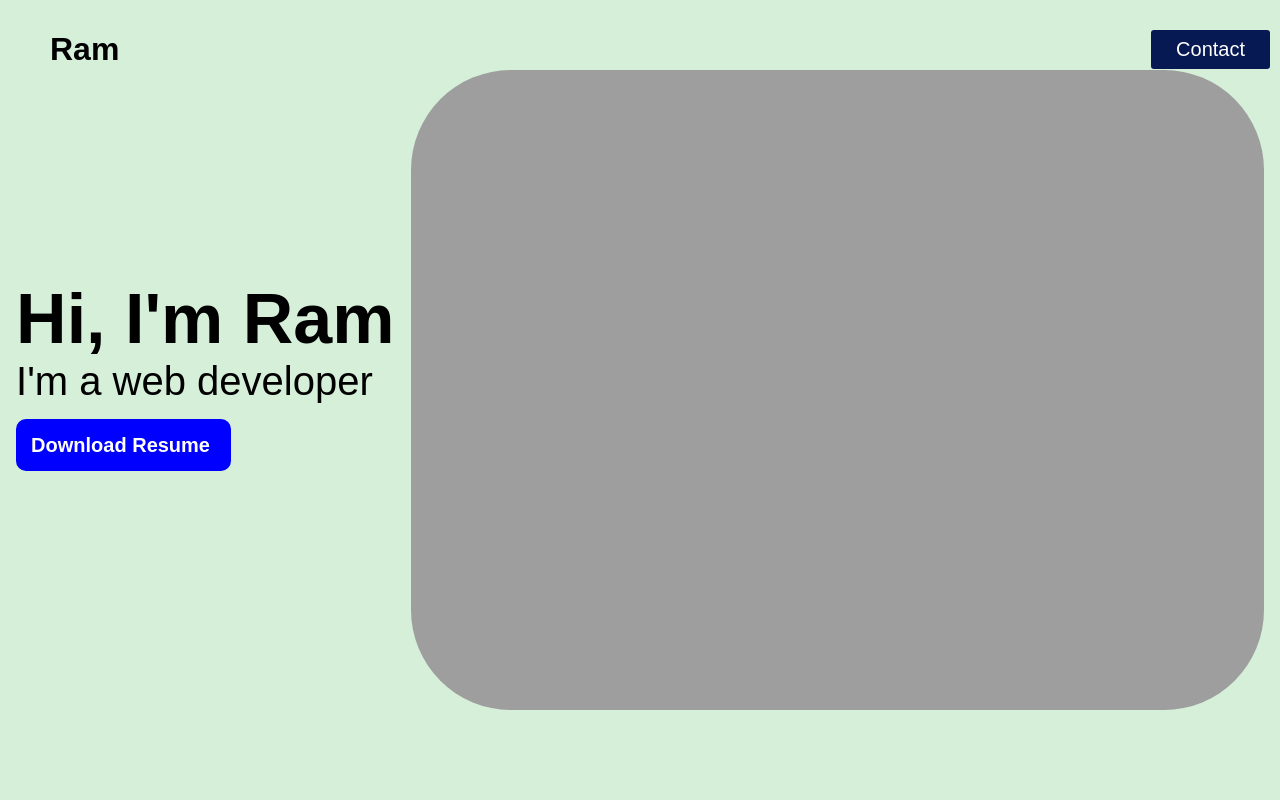
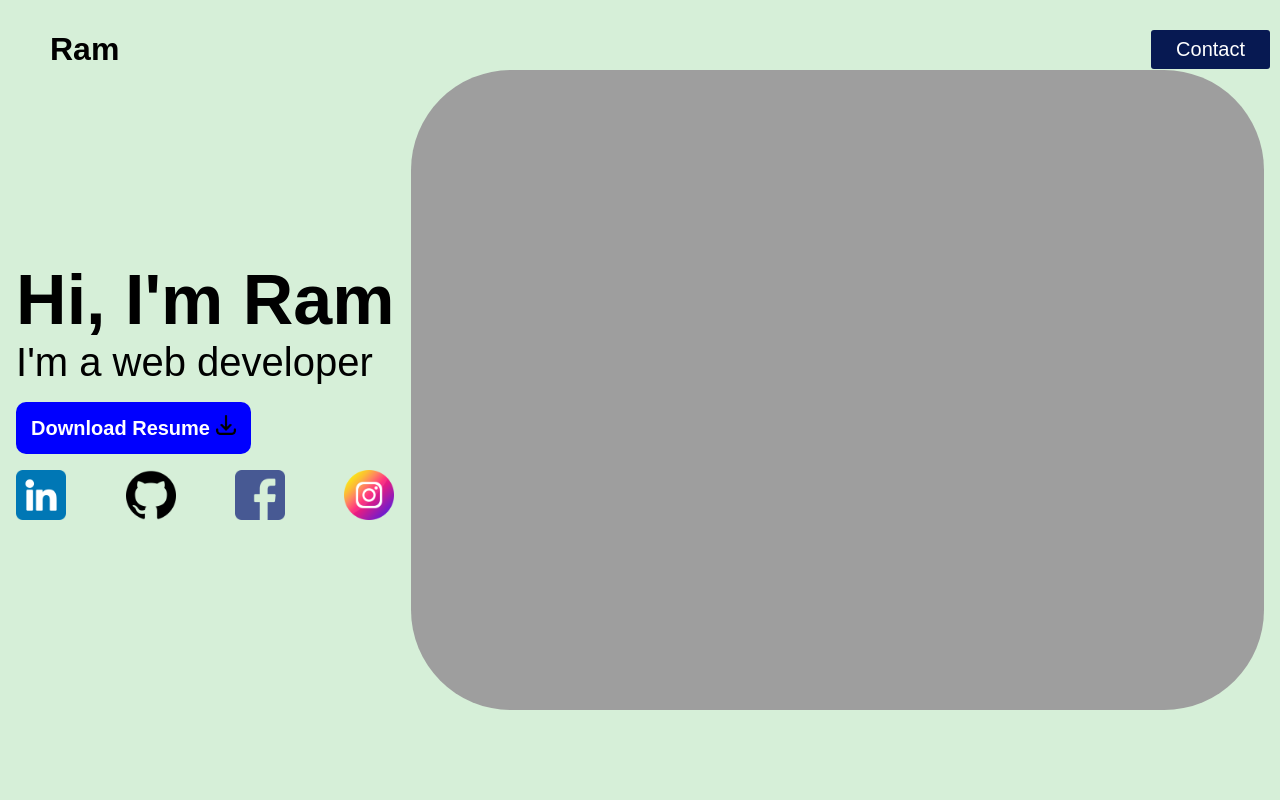
Before and after one commit to ramdixit89/portfolio-cv, a plain HTML site: page index.html in a window 1280 px wide. Shown: the top 800 px of the page. Drawn offline with Linux system fonts and the light colour scheme; the site is published under a folder, as on GitHub Pages, so addresses that start at the root find nothing.

Commit message:
Update index.html

```diff
--- a/index.html
+++ b/index.html
@@ -17,19 +17,19 @@
        <div class="content">
         <h1>Hi, I'm Ram</h1>
         <p>I'm a web developer</p>
-       <button><a href="/assets/icons/Resume_Ram_Dixit-1.pdf" download="Resume_Ram_Dixit">Download Resume <img width="20" src="/assets/icons/downloads.png" alt=""></a></button>
+       <button><a href="/assets/icons/Resume_Ram_Dixit-1.pdf" download="Resume_Ram_Dixit">Download Resume <img width="20" src="./assets/icons/downloads.png" alt=""></a></button>
     <div class="social-icon">
         <a href="https://www.linkedin.com/in/ram-dixit-549240223/">
-            <img src="/assets/icons/linkedin.png" alt="">
+            <img src="./assets/icons/linkedin.png" alt="">
         </a>
         <a href="https://www.github.com/ramdixit89">
-            <img src="/assets/icons/github.png" alt="">
+            <img src="./assets/icons/github.png" alt="">
         </a>
         <a href="https://www.facebook.com/profile.php?id=100086092951932&mibextid=ZbWKwL">
-            <img src="/assets/icons/facebook.png" alt="">
+            <img src="./assets/icons/facebook.png" alt="">
         </a>
         <a href="https://www.instagram.com/ramd.js?igsh=MWR4ZHc3cHZ0aTRiNg==">
-            <img src="/assets/icons/instagram.png" alt="">
+            <img src="./assets/icons/instagram.png" alt="">
         </a>
     </div>
     </div>
```
